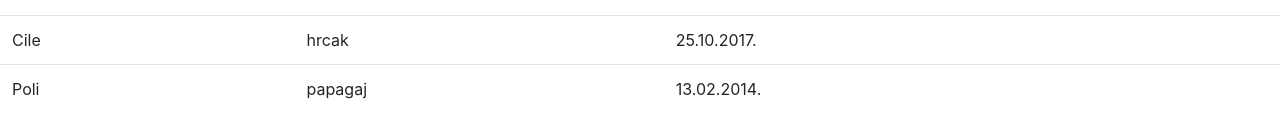
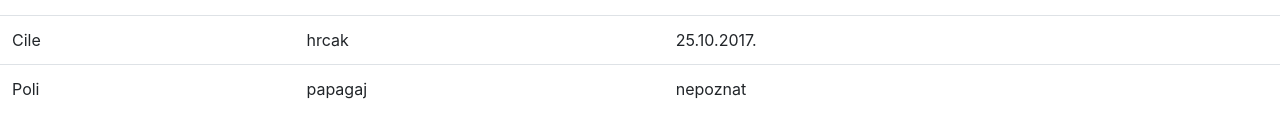
Before and after one commit to sanela30/Zoo, an Angular app: page / in a window 1280 px wide. Shown: the part 182-320 px from the top of the page. Built offline with nearby package versions, Linux system fonts and the light colour scheme.

Commit message:
drugi komit

```diff
--- a/src/app/animal-list/animal-list.component.html
+++ b/src/app/animal-list/animal-list.component.html
@@ -9,8 +9,8 @@
   <tr *ngFor="let animal of animals">
     <td>{{animal.ime}}</td>
     <td>{{animal.vrsta}}</td>
-    <td>{{animal.datum_rodjenja}}</td>
-
+    <td *ngIf="!animal.datum_rodjenja">nepoznat</td>
+    <td *ngIf="animal.datum_rodjenja">{{ animal.datum_rodjenja}}</td>
 
 
   </tr>
--- a/src/app/animal-list/animal-list.component.ts
+++ b/src/app/animal-list/animal-list.component.ts
@@ -34,8 +34,8 @@ export class AnimalListComponent implements OnInit {
    },
    {
     ime: 'Poli',
-     vrsta:  'papagaj',
-     datum_rodjenja:'13.02.2014.'
+    vrsta:  'papagaj',
+    // datum_rodjenja:'13.01.2014.'
    }
  ];
  }
```
